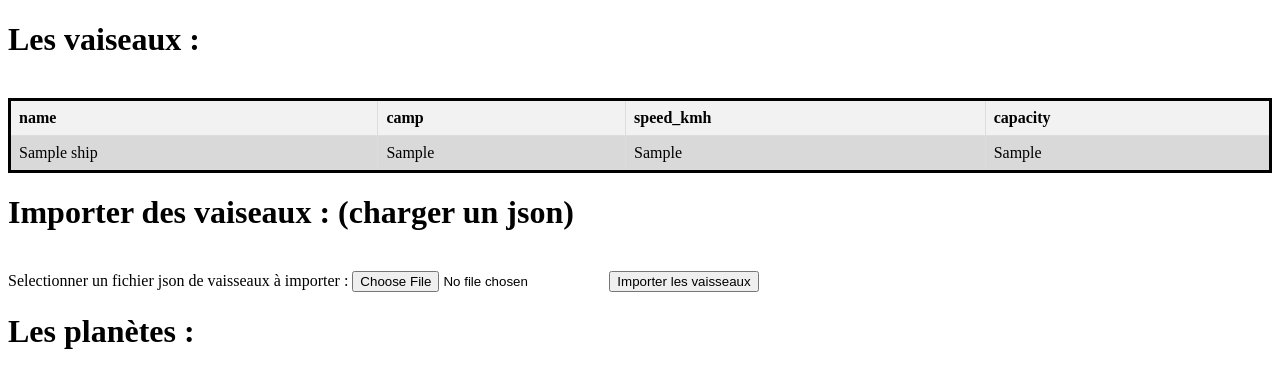
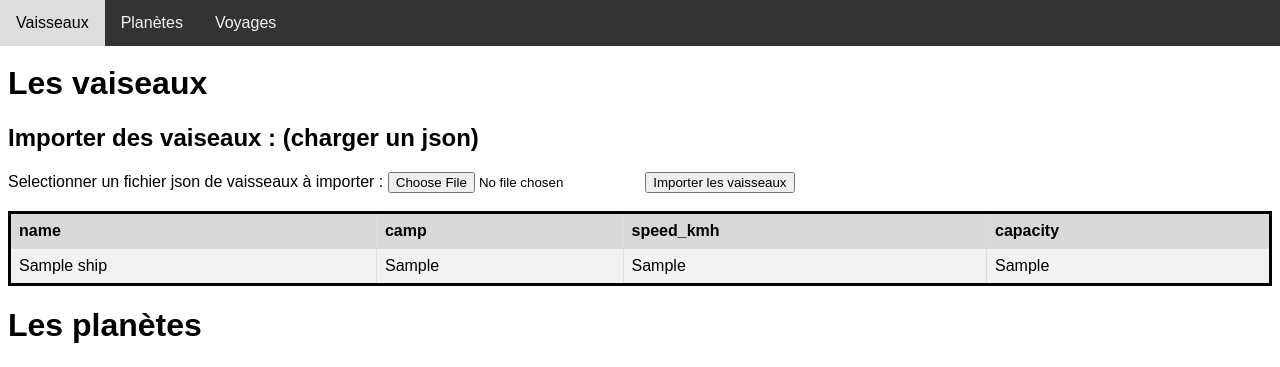
Before and after one commit to mickeyilestmignon/Travia, a PHP site: page /index.php in a window 1280 px wide; the page is wider, and only the part inside the window is pictured. Shown: the top 367 px of that part. Run offline with PHP 8.4, Linux system fonts and the light colour scheme; tables that the repository leaves empty or names only in its code hold one stand-in row (values such as "Sample post"); data that the repository does not hold is empty.

Commit message:
trips import + css

```diff
--- a/index.css
+++ b/index.css
@@ -1,4 +1,5 @@
 /* clean looking tables with borders and alternating colors */
+
 table {
     border-collapse: collapse;
     width: 100%;
@@ -8,7 +9,7 @@ table {
 }
 
 th {
-    background-color: #f2f2f2;
+    background-color: #d9d9d9;
 }
 
 th, td {
@@ -18,5 +19,38 @@ th, td {
 }
 
 tr:nth-child(even) {
-    background-color: #d9d9d9;
+    background-color: #f2f2f2;
 }
+
+/* Fixed clean horizontal navbar */
+
+nav {
+    overflow: hidden;
+    background-color: #333;
+    position: fixed;
+    top: 0;
+    left: 0;
+    width: 100%;
+}
+
+nav a {
+    float: left;
+    display: block;
+    color: #f2f2f2;
+    text-align: center;
+    padding: 14px 16px;
+    text-decoration: none;
+}
+
+nav a:hover {
+    background: #ddd;
+    color: black;
+}
+
+/* fix html page margin and unified font */
+
+html {
+    font-family: Arial, sans-serif;
+    margin: 0;
+    padding: 0;
+}
--- a/index.php
+++ b/index.php
@@ -11,22 +11,28 @@ include 'class/planet.php';
     <meta charset="UTF-8">
     <meta http-equiv="X-UA-Compatible" content="IE=edge">
     <meta name="viewport" content="width=device-width, initial-scale=1.0">
-    <link rel="stylesheet" href="index.css">
+    <link rel="stylesheet" type="text/css" href="index.css"/>
     <title>Index</title>
 </head>
 <body>
 
-<h1>Les vaiseaux : </h1><br>
-<?php
-print_ships_in_database($cnx);
-?>
+<nav>
+    <a href="#vaisseaux">Vaisseaux</a>
+    <a href="#planetes">Planètes</a>
+    <a href="#voyages">Voyages</a>
+</nav>
 
-<h1>Importer des vaiseaux : (charger un json)</h1><br>
+<br><br>
+
+<h1 id="vaisseaux">Les vaiseaux</h1>
+
+<h2>Importer des vaiseaux : (charger un json)</h2>
 <form action="../TraviaProject/script/import_ships.php" method="post" enctype="multipart/form-data">
     Selectionner un fichier json de vaisseaux à importer :
     <input type="file" name="fileToUpload" id="fileToUpload">
     <input type="submit" value="Importer les vaisseaux" name="submit">
-</form>
+</form><br>
+
 <?php
 if (isset($_GET['return_ships'])) {
     if ($_GET['return_ships'] == -1) {
@@ -36,19 +42,19 @@ if (isset($_GET['return_ships'])) {
         echo 'Importation de ' . $_GET['return_ships'] . ' vaisseaux réussie';
     }
 }
+
+print_ships_in_database($cnx);
 ?>
 
-<h1>Les planètes : </h1><br>
-<?php
-print_planets_in_database($cnx);
-?>
+<h1 id="planetes">Les planètes</h1>
 
-<h1>Importer des planètes : (charger un json)</h1><br>
+<h2>Importer des planètes : (charger un json)</h2>
 <form action="../TraviaProject/script/import_planets.php" method="post" enctype="multipart/form-data">
     Selectionner un fichier json de planètes à importer :
     <input type="file" name="fileToUpload" id="fileToUpload">
     <input type="submit" value="Importer les planètes" name="submit">
-</form>
+</form><br>
+
 <?php
 if (isset($_GET['return_planets'])) {
     if ($_GET['return_planets'] == -1) {
@@ -58,6 +64,24 @@ if (isset($_GET['return_planets'])) {
         echo 'Importation de ' . $_GET['return_planets'] . ' planètes réussie';
     }
 }
+
+print_planets_in_database($cnx);
 ?>
+
+<h1 id="voyages">Les voyages</h1>
+
+<?php
+$stmt = $cnx->query("SELECT * FROM trips");
+$trips = $stmt->fetchAll();
+?>
+<table>
+    <tr><th>planete_depart</th><th>planete_arrivee</th><th>id_ship</th><th>day</th><th>time</th></tr>
+    <?php
+    foreach ($trips as $trip) {
+        echo '<tr><td>' . $trip['planete_depart'] . '</td><td>' . $trip['planete_arrivee'] . '</td><td>' . $trip['id_ship'] . '</td><td>' . $trip['day'] . '</td><td>' . $trip['time'] . '</td></tr>';
+    }
+    ?>
+</table>
+
 </body>
 </html>
--- /dev/null
+++ b/page/search.php
@@ -0,0 +1 @@
+<?php
--- a/script/import_planets.php
+++ b/script/import_planets.php
@@ -8,10 +8,11 @@ include '../class/planet.php';
 // Truncate planets table and insert planets from json file
 
 $cnx->exec("TRUNCATE TABLE planets");
+$cnx->exec("TRUNCATE TABLE trips");
 
 if (isset($_POST['submit'])) {
     $planets = get_json_planets($_FILES['fileToUpload']['tmp_name']);
-    $stmt = $cnx->prepare("INSERT INTO planets (id, name, image, coord, X, Y, SubGridCoord, SubGridX, SubGridY, region, sector, suns, moons, position, distance, LengthDay, LengthYear, diameter, gravity, trips) VALUES (:id, :name, :image, :coord, :X, :Y, :SubGridCoord, :SubGridX, :SubGridY, :region, :sector, :suns, :moons, :position, :distance, :LengthDay, :LengthYear, :diameter, :gravity, :trips)");
+    $stmt = $cnx->prepare("INSERT INTO planets (id, name, image, coord, X, Y, SubGridCoord, SubGridX, SubGridY, region, sector, suns, moons, position, distance, LengthDay, LengthYear, diameter, gravity) VALUES (:id, :name, :image, :coord, :X, :Y, :SubGridCoord, :SubGridX, :SubGridY, :region, :sector, :suns, :moons, :position, :distance, :LengthDay, :LengthYear, :diameter, :gravity)");
     $count = 0;
     foreach ($planets as $planet) {
 
@@ -34,8 +35,6 @@ if (isset($_POST['submit'])) {
         $LengthYear = $planet->getLengthYear();
         $diameter = $planet->getDiameter();
         $gravity = $planet->getGravity();
-        //$trips = $planet->getTrips();
-        $trips = 'TEMP';
 
         $stmt->bindParam(':id', $id, PDO::PARAM_INT);
         $stmt->bindParam(':name', $name, PDO::PARAM_STR);
@@ -56,7 +55,6 @@ if (isset($_POST['submit'])) {
         $stmt->bindParam(':LengthYear', $LengthYear, PDO::PARAM_INT);
         $stmt->bindParam(':diameter', $diameter, PDO::PARAM_INT);
         $stmt->bindParam(':gravity', $gravity, PDO::PARAM_INT);
-        $stmt->bindParam(':trips', $trips, PDO::PARAM_STR);
         $stmt->execute();
         $count++;
     }
```
Also changed, not shown: class/planet.php (+29 -9 lines), class/trip.php (added, +28 -0 lines).
